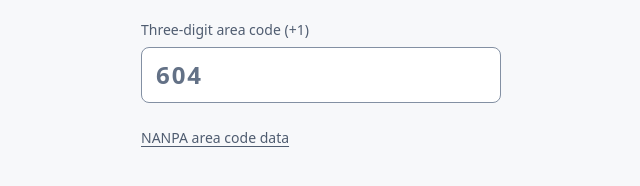
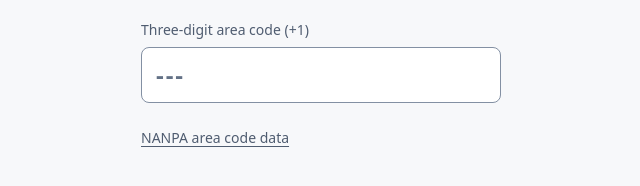
Before and after one commit to morheat/areacode, a plain HTML site: page index.html in a window 1280 px wide. Shown: the part 156-342 px from the top of the page, 319-959 px from the left. Drawn offline with Linux system fonts and the light colour scheme.

Commit message:
Change placeholder text in area code input

```diff
--- a/index.html
+++ b/index.html
@@ -58,7 +58,7 @@
     <h1>Area Code Lookup</h1>
     <label for="code">Three-digit area code (+1)</label>
     <input id="code" type="text" inputmode="numeric" autocomplete="off"
-      spellcheck="false" placeholder="604">
+      spellcheck="false" placeholder="---">
     <div id="result" role="status" aria-atomic="true"></div>
     <noscript><p>Enable JavaScript to look up an area code.</p></noscript>
     <footer><a href="https://www.nanpa.com/reports/npa-reports">NANPA area code data</a></footer>
```
